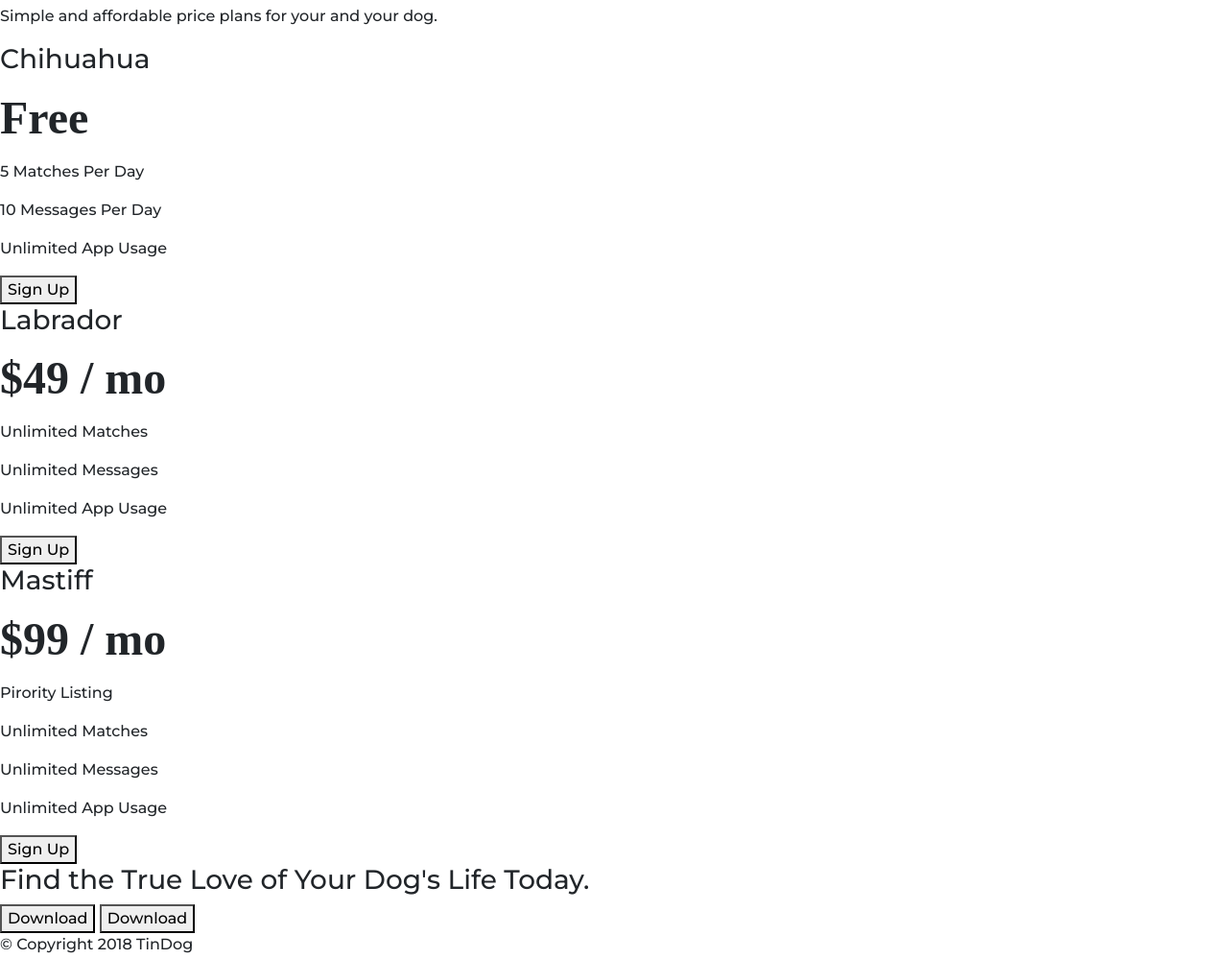
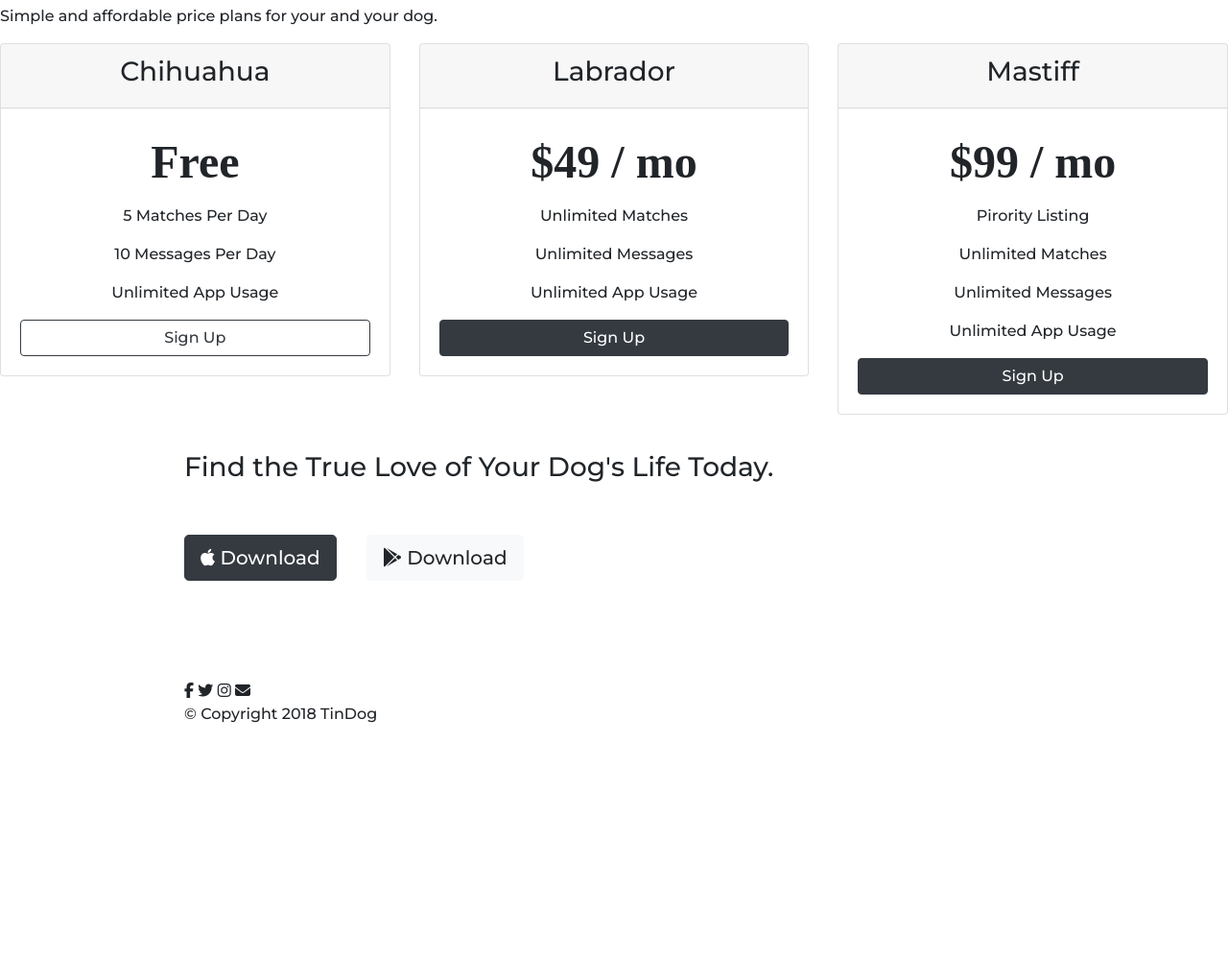
Before and after one commit to Sakshi-ashe/Tindog-tinder-for-dogs, a plain HTML site: page TinDog-Start-master/TinDog-Start-master/index.html in a window 1280 px wide. Shown: the part 2038-3037 px from the top of the page at 96% size. After the commit the page ends 2849 px from the top, so only its background shows below. Drawn offline with nearby package versions, Linux system fonts and the light colour scheme.

Commit message:
completed html

```diff
--- a/TinDog-Start-master/TinDog-Start-master/index.html
+++ b/TinDog-Start-master/TinDog-Start-master/index.html
@@ -30,8 +30,6 @@
     <link rel="stylesheet" href="css/styles.css" />
 
     <!-- fontawesome cdn -->
-
-
     <script
       src="https://kit.fontawesome.com/396df89328.js"
       crossorigin="anonymous"
@@ -83,19 +81,12 @@
             <button type="button" class="btn btn-dark btn-lg download-button">
               <i class="fab fa-apple"></i> Download
             </button>
-            <button
-              type="button"
-              class="btn btn-outline-light btn-lg download-button"
-            >
+            <button type="button" class="btn btn-outline-light btn-lg download-button">
               <i class="fab fa-google-play"></i> Download
             </button>
           </div>
           <div class="col-lg-6">
-            <img
-              src="images/iphone6.png"
-              alt="iphone-mockup"
-              class="img-width"
-            />
+            <img src="images/iphone6.png" alt="iphone-mockup" class="img-width" />
           </div>
         </div>
       </div>
@@ -109,21 +100,21 @@
           <div class="col-lg-4 col-md-12 col-of-features">
             <i class="fas fa-check-circle fa-5x download-icons"></i>
             <h3 class="h3-of-features">Easy to use.</h3>
-            <p class="p-of-features">
+            <p>
               So easy to use, even your dog could do it.
             </p>
           </div>
           <div class="col-lg-4 col-md-12 col-of-features">
             <i class="fas fa-bullseye fa-5x download-icons"></i>
             <h3 class="h3-of-features">Elite Clientele</h3>
-            <p class="p-of-features">
+            <p>
               We have all the dogs, the greatest dogs.
             </p>
           </div>
           <div class="col-lg-4 col-md-12 col-of-features">
             <i class="fas fa-heart fa-5x download-icons"></i>
             <h3 class="h3-of-features">Guaranteed to work.</h3>
-            <p class="p-of-features">
+            <p>
               Find the love of your dog's life or your money back.
             </p>
           </div>
@@ -193,11 +184,7 @@
     <section id="press">
       <img class="press-logo" src="images/techcrunch.png" alt="tc-logo" />
       <img class="press-logo" src="images/tnw.png" alt="tnw-logo" />
-      <img
-        class="press-logo"
-        src="images/bizinsider.png"
-        alt="biz-insider-logo"
-      />
+      <img class="press-logo" src="images/bizinsider.png" alt="biz-insider-logo" />
       <img class="press-logo" src="images/mashable.png" alt="mashable-logo" />
     </section>
 
@@ -207,41 +194,87 @@
       <h2>A Plan for Every Dog's Needs</h2>
       <p>Simple and affordable price plans for your and your dog.</p>
 
-      <h3>Chihuahua</h3>
+      <div class="row pricing-row">
+        <div class="col-lg-4 col-md-12">
+          <div class="card text-center">
+            <div class="card-header">
+              <h3 class="h3-of-pricing
+              ">Chihuahua</h3>
+            </div>
+            <div class="card-body">
               <h2>Free</h2>
               <p>5 Matches Per Day</p>
               <p>10 Messages Per Day</p>
               <p>Unlimited App Usage</p>
-      <button type="button">Sign Up</button>
-
-      <h3>Labrador</h3>
+              <button type="button" class="btn btn-outline-dark btn-block">Sign Up</button>
+            </div>
+          </div>
+        </div>
+        <div class="col-lg-4 col-md-12">
+          <div class="card text-center">
+            <div class="card-header">
+              <h3 class="h3-of-pricing">Labrador</h3>
+            </div>
+            <div class="card-body">
               <h2>$49 / mo</h2>
               <p>Unlimited Matches</p>
               <p>Unlimited Messages</p>
               <p>Unlimited App Usage</p>
-      <button type="button">Sign Up</button>
-
-      <h3>Mastiff</h3>
+              <button type="button" class="btn btn-dark btn-block">Sign Up</button>
+            </div>
+          </div>
+        </div>
+        <div class="col-lg-4 col-md-12">
+          <div class="card text-center">
+            <div class="card-header">
+              <h3 class="h3-of-pricing">Mastiff</h3>
+            </div>
+            <div class="card-body">
               <h2>$99 / mo</h2>
               <p>Pirority Listing</p>
               <p>Unlimited Matches</p>
               <p>Unlimited Messages</p>
               <p>Unlimited App Usage</p>
-      <button type="button">Sign Up</button>
+              <button type="button" class="btn btn-dark btn-block">Sign Up</button>
+            </div>
+          </div>
+        </div>
+      </div>
+
+
     </section>
 
     <!-- Call to Action -->
 
     <section id="cta">
+      <div class="container-fluid">
+
         <h3>Find the True Love of Your Dog's Life Today.</h3>
-      <button type="button">Download</button>
-      <button type="button">Download</button>
+      <button type="button" class="btn btn-dark btn-lg download-button">
+        <i class="fab fa-apple"></i> Download
+      </button>
+      <button type="button" class="btn btn-light btn-lg download-button">
+        <i class="fab fa-google-play"></i> Download
+      </button>
+
+      </div>
+
+
     </section>
 
     <!-- Footer -->
 
     <footer id="footer">
+      <div class="container-fluid">
+
+        <i class="footer-icons fab fa-facebook-f"></i>
+        <i class="footer-icons fab fa-twitter"></i>
+        <i class="footer-icons fab fa-instagram"></i>
+        <i class="footer-icons fas fa-envelope"></i>
         <p>© Copyright 2018 TinDog</p>
+
+      </div>
+
     </footer>
   </body>
 </html>
```
Lines whose indentation alone changed are shown as unchanged.
